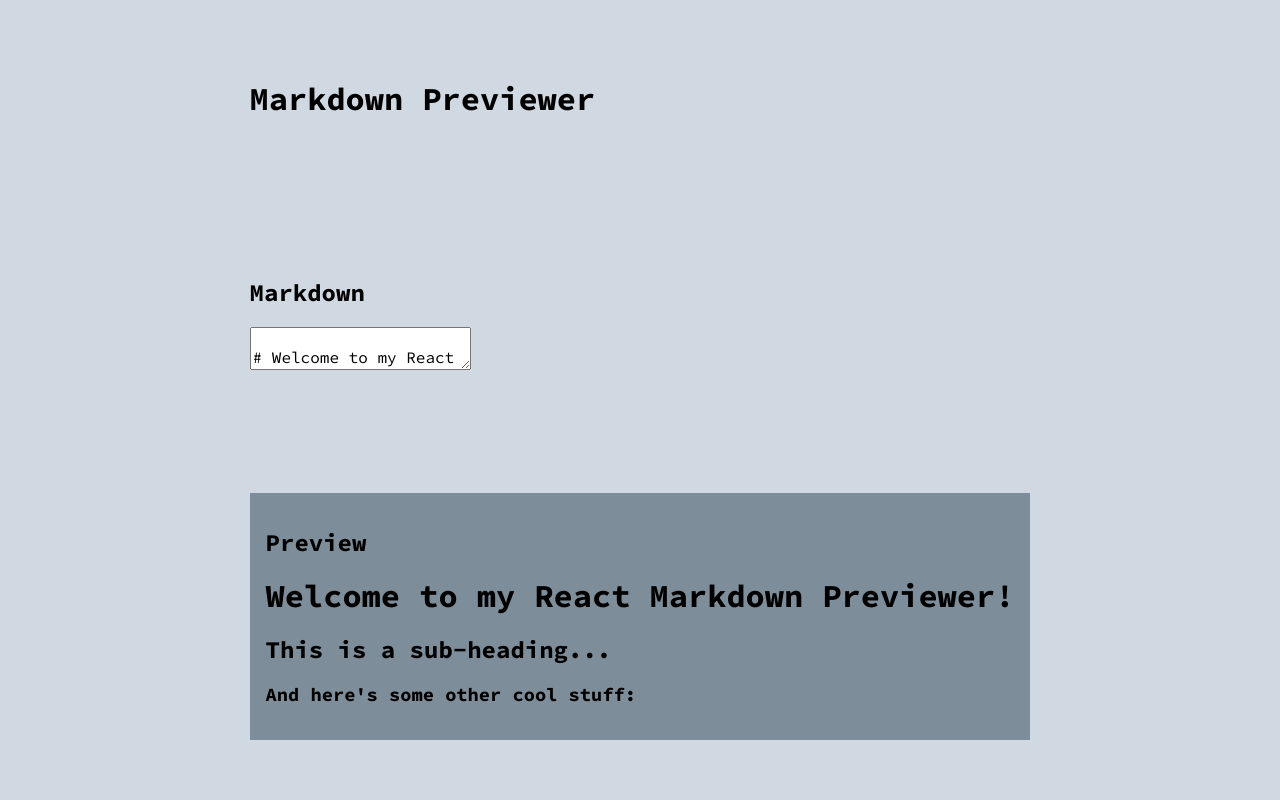
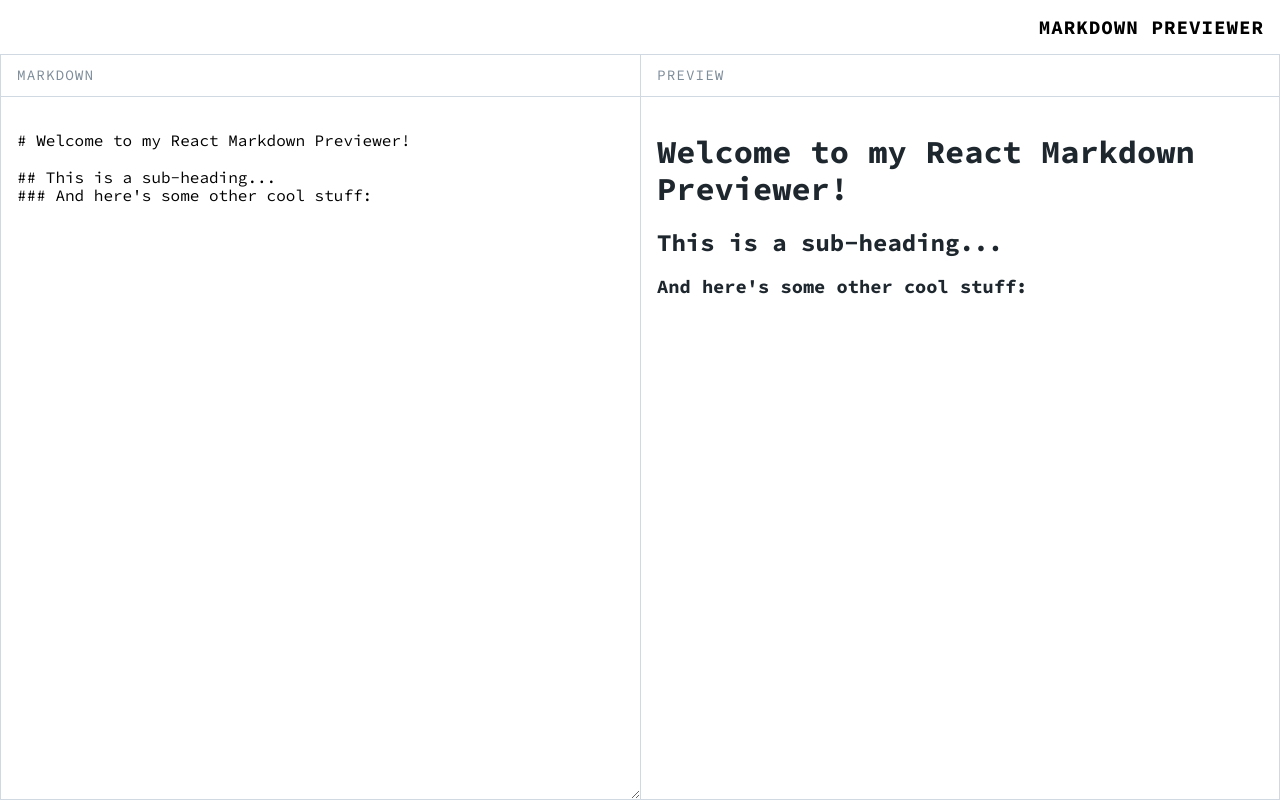
Before and after one commit to N-Nikolaev/FCC--React-2, a React (Vite) app: page / in a window 1280 px wide. Built offline with nearby package versions, Linux system fonts and the light colour scheme.

Commit message:
Updated styling

```diff
--- a/src/scss/index.scss
+++ b/src/scss/index.scss
@@ -7,13 +7,13 @@
 
 $color--dark-primary:       hsl(206, 21%, 15%);
 $color--dark-secondary:     hsl(210, 14%, 33%);
-$color--light-primary:     hsl(210, 22%, 85%);
-$color--light-secondary:    hsl(209, 12%, 55%);
+$color--light-primary:      hsl(0, 0%, 100%);
+$color--light-secondary:    hsl(210, 22%, 85%);
 
 $txt--dark-primary:         hsl(152, 91%, 48%);
 $txt--dark-secondary:       hsl(236, 56%, 58%);
-$txt--light-primary:       hsl(0, 0%, 29%);
-$txt--light-secondary:      hsl(39, 100%, 50%);
+$txt--light-primary:        hsl(206, 21%, 15%);
+$txt--light-secondary:      hsl(209, 12%, 55%);
 
 
 // Fonts
@@ -65,32 +65,100 @@ html, body {
     right: 0;
 
     display: grid;
-    justify-content: center;
-    align-items: center;
+    grid-template-rows: fit-content(100%) 1fr 1fr;
+    grid-template-areas:
+        "name"
+        "editor"
+        "preview";
 
     background-color: var(--color-primary);
+
+    @include mq {
+        grid-template-columns: 1fr 1fr;
+        grid-template-rows: fit-content(100%) auto;
+        grid-template-areas:
+        "name name"
+        "editor preview";
+    }
+
+    &__name {
+        grid-area: name;
+        margin: 0;
+        padding: 1rem;
+
+        font-size: 1.2rem;
+        text-transform: uppercase;
+        letter-spacing: 1px;
+        text-align: right;
+
+        background-color: var(--color-primary);
+    }
 }
 
-.wrapper {
+.editor {
     display: grid;
-    grid-template-areas:
-        "editor"
-        "preview";
-    grid-template-columns: 1fr 1fr;
-    grid-gap: 2rem;
-    max-width: 1000px;
+    grid-template-rows: fit-content(100%) auto;
+    grid-area: editor;
 
-    @include mq { grid-template-areas: "editor preview"; }
+    border: 1px solid var(--color-secondary);
+    border-right: none;
+
+    &__header {
+        padding-left: 1rem;
+        border-bottom: 1px solid var(--color-secondary);
+    }
+
+    &__title {
+        font-size: 0.9rem;
+        font-weight: 400;
+        color: var(--txt-secondary);
+        text-transform: uppercase;
+        letter-spacing: 1px;
+    }
+
+    &__input {
+        width: 100%;
+        height: auto;
+        padding: 1rem;
+        box-sizing: border-box;
+
+        border: none;
+    }
 }
 
-// .editor {
+.previewer {
+    display: grid;
+    grid-template-rows: fit-content(100%) auto;
+    grid-area: preview;
 
-// }
+    color: var(--txt-primary);
 
-.previewer {
-    padding: 1rem;
-
-    background-color: var(--color-secondary);
+    border: 1px solid var(--color-secondary);
 
     overflow: auto;
+
+    &__header {
+        padding-left: 1rem;
+        border-bottom: 1px solid var(--color-secondary);
+    }
+
+    &__title {
+        font-size: 0.9rem;
+        font-weight: 400;
+        color: var(--txt-secondary);
+        text-transform: uppercase;
+        letter-spacing: 1px;
+    }
+
+    &__output {
+        padding: 1rem;
+
+        color: var(--txt-primary);
+
+        overflow: auto;
+
+        p {
+            margin-top: 0;
+        }
+    }
 }
```
